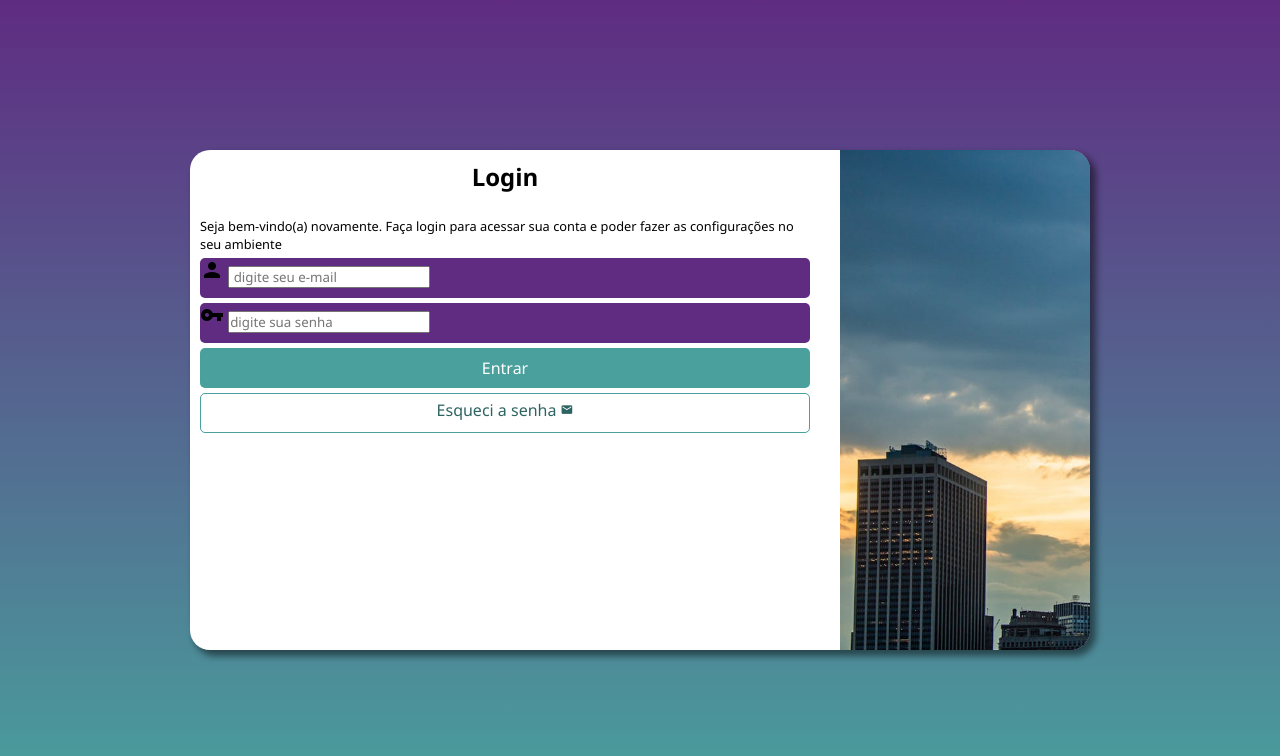
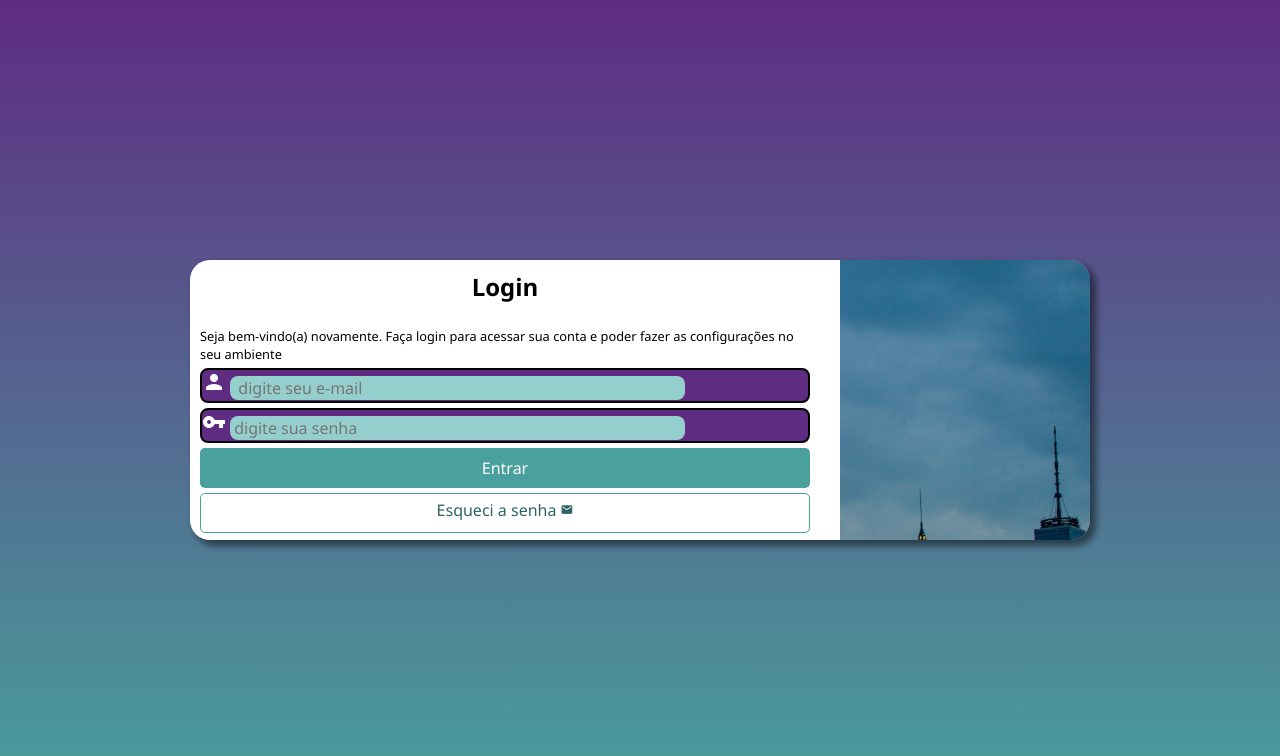
Before and after one commit to Man0Lulu/login_responsivo, a plain HTML site: page index.html in a window 1280 px wide. Drawn offline with Linux system fonts and the light colour scheme.

Commit message:
configurações finais

```diff
--- a/estilo.css
+++ b/estilo.css
@@ -66,9 +66,31 @@ form > div.campo {
     background-color: #5f2c82;
     display: block;
     width: 100%;
-    height: 40px;
-    border-radius: 5px;
+    height: 35px;
+    border: 2px solid;
+    border-radius: 8px;
     margin: 5px 0px;
+}
+
+div.campo > i{
+    color: white;
+
+}
+
+div.campo > input{
+    background-color: #94cfcd;
+    font-size: 1em;
+    width: 75%;
+    height: 80%;
+    border: 0px;
+    border-radius: 8px;
+    padding: 4px;
+    top: 10%;
+}
+
+div.campo > input:focus-within{
+    background-color: white;
+    border: none;
 }
 
 form > input[type=submit]{
--- a/media-query.css
+++ b/media-query.css
@@ -5,6 +5,7 @@
 
     section#login{
         width: 80vw;
+        height: 280px;
     }
 
     section#login > div#imagem{
@@ -26,11 +27,13 @@
 
     section#login{
         width: 900px;
+        height: 280px;
     }
     section#login > div#imagem{
         float: right;
         height: 600px;
         width: 250px;
+        background-position: right center;
     }
 
     section#login > div#formulario{
```
